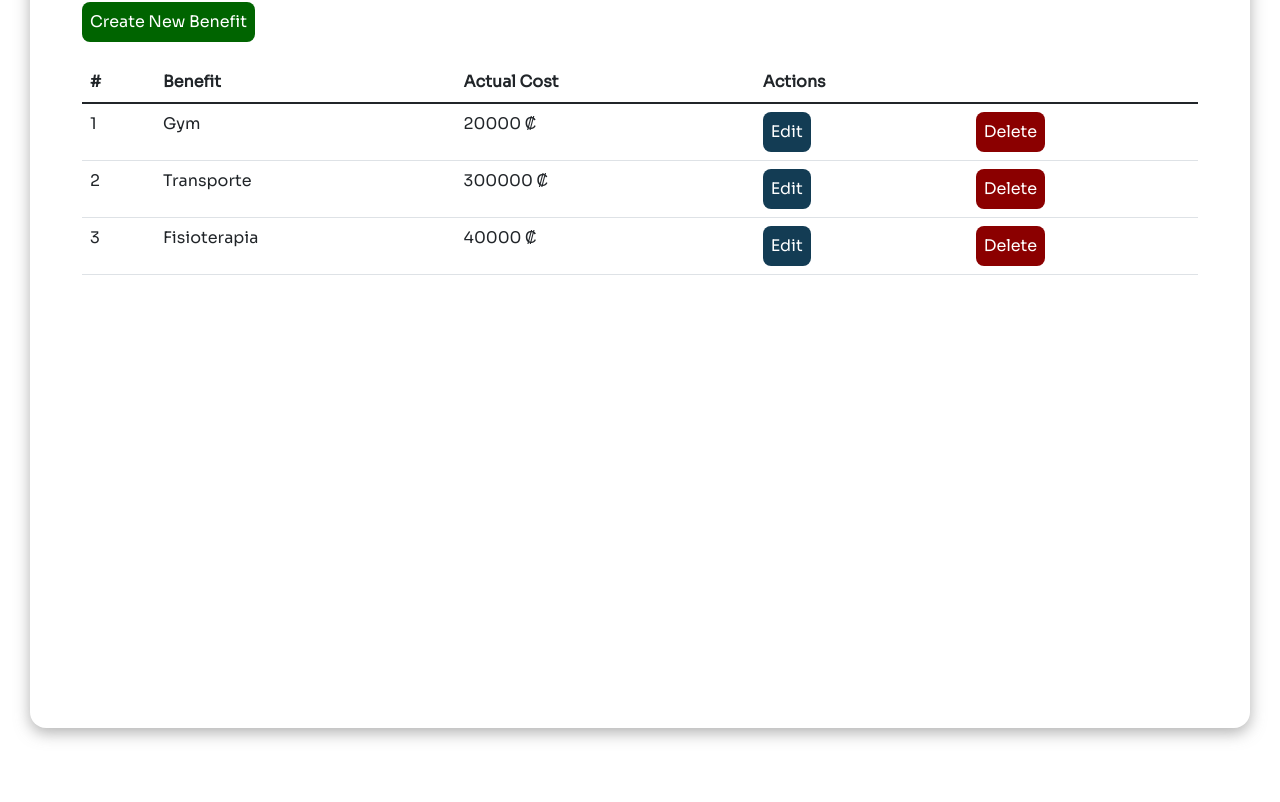
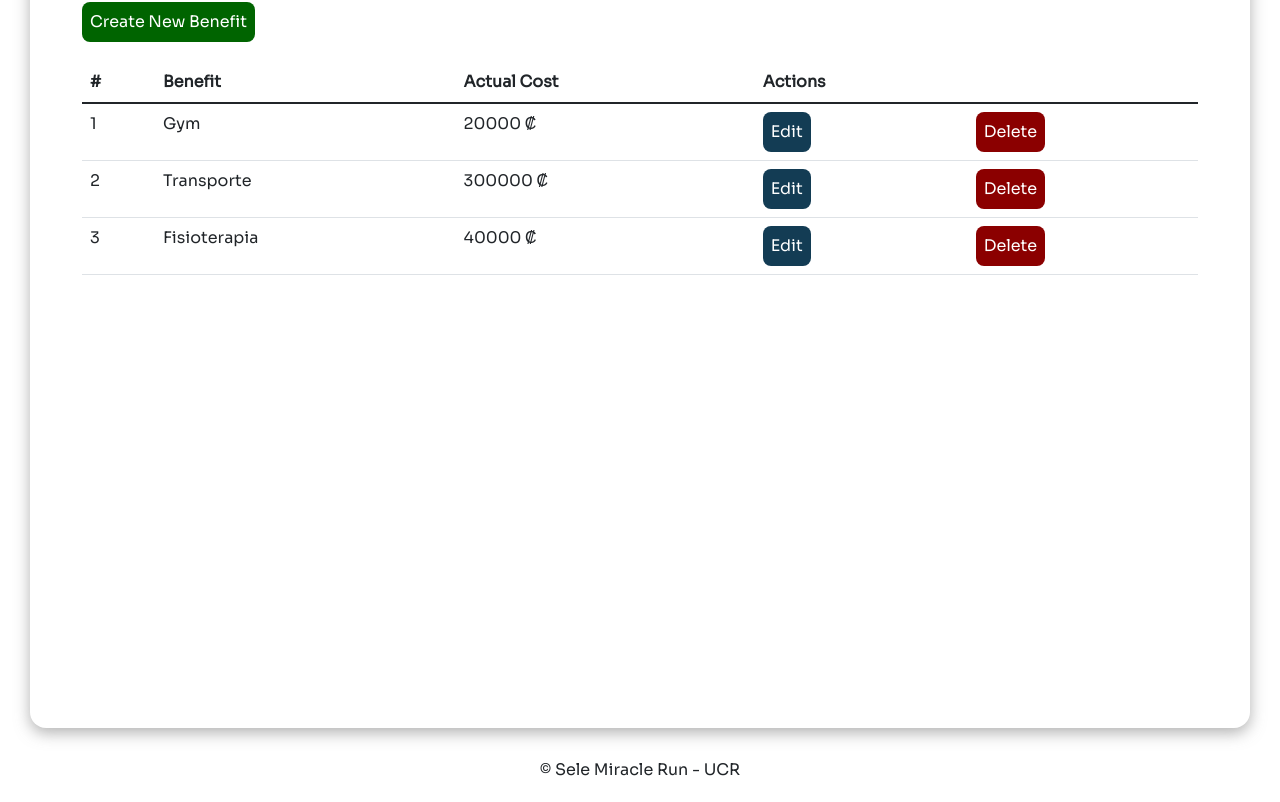
Before and after one commit to LuisBola12/PI-SeleMiracleRun, a React (Create React App) app in the folder FrontEnd/: page /benefits in a window 1280 px wide. Shown: the part 182-984 px from the top of the page. Before the commit the page ends 940 px from the top, so only its background shows below. Built offline with nearby package versions, Linux system fonts and the light colour scheme.

Commit message:
agregado un footer a la página web, agregada la propiedad  hover a la tabla de beneficios

```diff
--- a/FrontEnd/src/App.css
+++ b/FrontEnd/src/App.css
@@ -89,3 +89,8 @@
   margin-bottom: 20px;
   background-color: darkgreen;
 }
+
+footer {
+  text-align: center;
+  margin-bottom: 20px;
+}
--- a/FrontEnd/src/App.js
+++ b/FrontEnd/src/App.js
@@ -10,6 +10,7 @@ import Contracts from './Pages/contracts';
 
 function App() {
   return (
+    <>
       <Router>
         <Navbar/>
         <Routes>
@@ -21,6 +22,8 @@ function App() {
           <Route path= "contracts" element={<Contracts/>} />
         </Routes>
       </Router>
+      <footer>&copy; Sele Miracle Run - UCR</footer>
+    </>
   );
 }
 
--- a/FrontEnd/src/Components/CrudBenefits/CrudBenefits.js
+++ b/FrontEnd/src/Components/CrudBenefits/CrudBenefits.js
@@ -62,7 +62,7 @@ export const CrudBenefits = () => {
           Create New Benefit
         </button>
         <br />
-        <Table>
+        <Table className="tabla" hover>
           <thead>
             <tr>
               <th>#</th>
```
Lines whose indentation alone changed are shown as unchanged.
